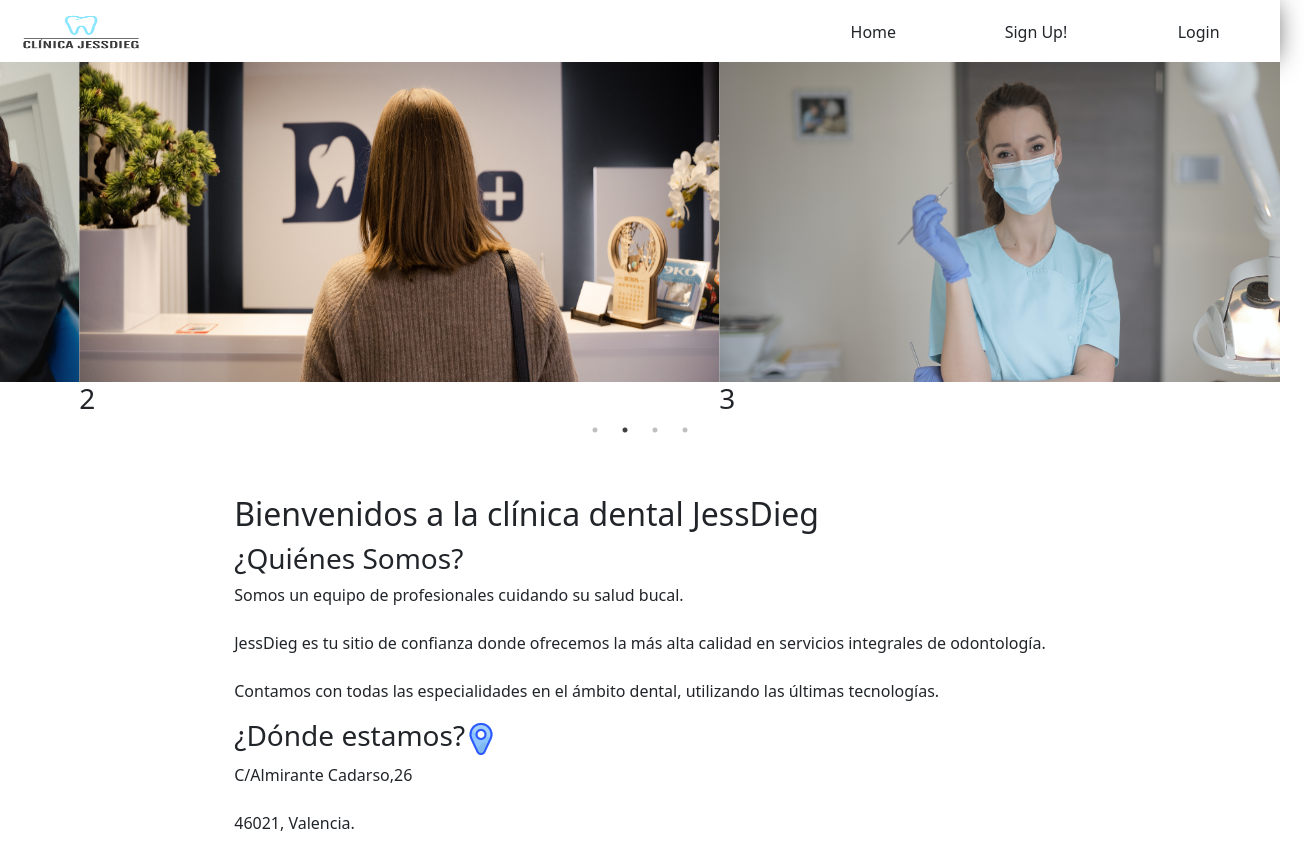
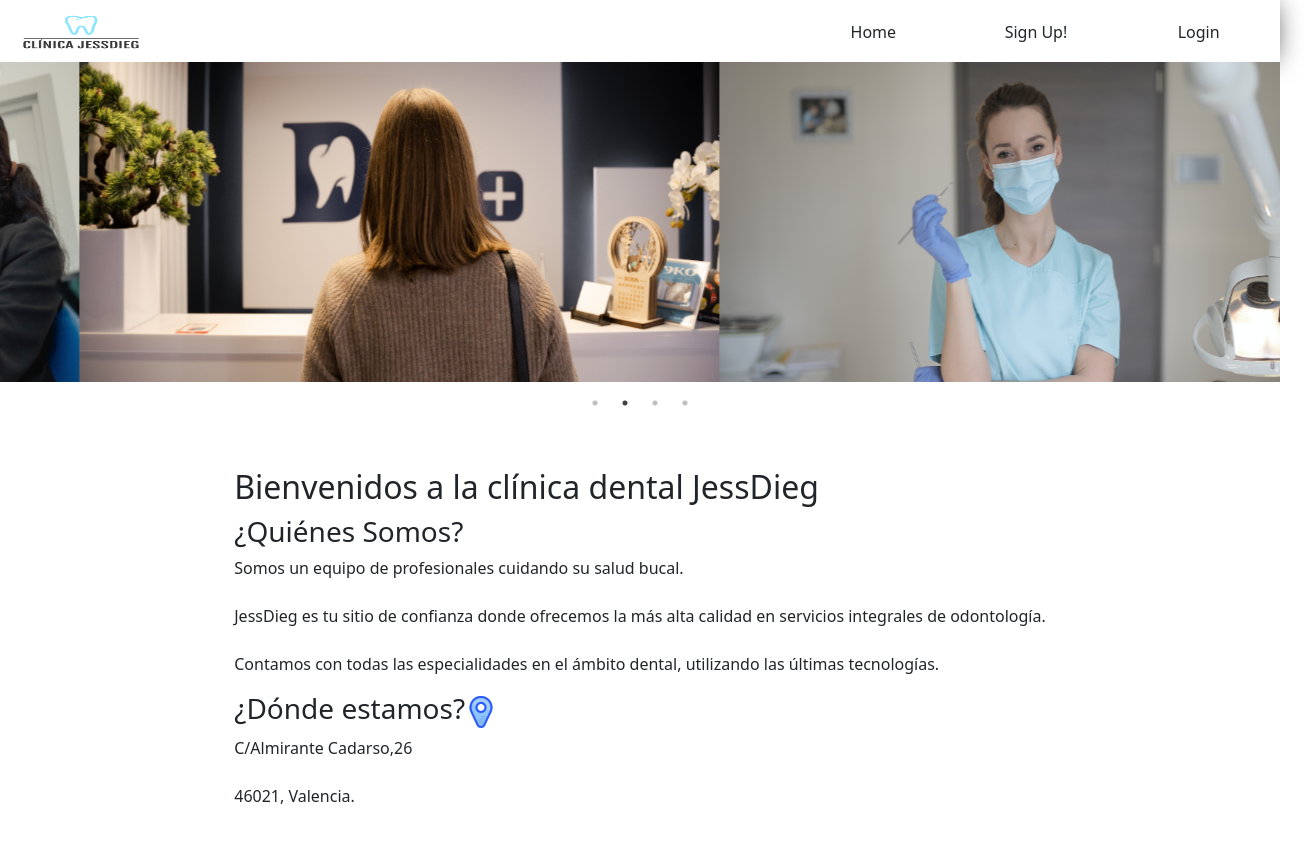
Before and after one commit to diegogb-08/Front-End-with-Reactjs, a React (Create React App) app: page / in a window 1280 px wide. Shown: the whole page, 1305 px wide, since content can reach past the window. After the commit the page ends 824 px from the top, so only its background shows below. Built offline with nearby package versions, Linux system fonts and the light colour scheme.

Commit message:
upgrade slideshow class to hooks and deleting button of carrousel

```diff
--- a/src/components/Slideshow/Slideshow.css
+++ b/src/components/Slideshow/Slideshow.css
@@ -1,15 +1,18 @@
-/* .slideshow-container{
+.sliderContainer{
     width: 100%;
-} */
+}
+
 
 .slider{
     margin-top: 1em;
     height: 20em;
-    width: 100%;
-    /* overflow: hidden; */
+    width: 50em;
+    overflow: hidden;
+
 }
 
 .slider img {
+    height: 100%;
     width: 100%;
-    height: 100%;
+
 }
--- a/src/components/Slideshow/Slideshow.jsx
+++ b/src/components/Slideshow/Slideshow.jsx
@@ -11,42 +11,41 @@ import Slide2 from '../../img/dentalClinic.png'
 import Slide3 from '../../img/dentistGirl.png'
 import Slide4 from '../../img/clinicGirl.png'
 
-export default class AutoPlay extends Component {
+const Slideshow = () => {
 
-    render() {
-      const settings = {
+
+    const settings = {
         dots: true,
         infinite: true,
         slidesToShow: 2,
         slidesToScroll: 1,
         autoplay: true,
+        arrows: false,
         speed: 5000,
         autoplaySpeed: 1000,
         cssEase: "linear"
       };
 
       return (
-        <div className='slideshow-container'>
-           <h2>Auto Play</h2>
+            <div className='sliderContainer'>
+              <h2>Auto Play</h2>
           <Slider {...settings}>
             <div className='slider'>
                 <img className="slide1" alt="slide1" src={Slide1}/>
-                <h3>1</h3>
             </div>
             <div className='slider'>
                 <img className="slide2" alt="slide2" src={Slide2}/>
-                <h3>2</h3>
             </div>
             <div className='slider'>
                 <img className="slide3" alt="slide3" src={Slide3}/>
-                <h3>3</h3>
             </div>
             <div className='slider'>
                 <img className="slide4" alt="slide4" src={Slide4}/>
-                <h3>4</h3>
             </div>
           </Slider>
         </div>
       );
-    }
-  }
+}
+
+
+  export default Slideshow;
--- a/src/containers/Home/Home.css
+++ b/src/containers/Home/Home.css
@@ -9,12 +9,12 @@
 }
 
 .mainPhoto{
-    width: 100%;
+    width: 20em;
     height: 20em;
 }
 
 .homePhoto{
-    width: 100%;
+    /* width: 100%; */
     height: 100%;
 }
 
--- a/src/containers/Home/Home.jsx
+++ b/src/containers/Home/Home.jsx
@@ -4,7 +4,6 @@ import Header from '../../components/Header/Header';
 import Slideshow from '../../components/Slideshow/Slideshow'
 import './Home.css';
 
-import Photo from '../../img/smileClinic.png'
 import Geo from '../../img/geo.png'
 
 
@@ -12,16 +11,11 @@ import Geo from '../../img/geo.png'
 const Home = (props) => {
 
 
-
     return (
         <div className="homeContainer">
             <Header/>
             <Slideshow/>
              <div className="spaceHeader"></div>
-            {/* <div className="mainPhoto">
-                 <div className="textPhoto"><p>Clinica JessDieg,</p><p>Cuidamos de tu :)</p></div>
-                <img className="homePhoto" alt="working" src={Photo}/>
-            </div> */}
 
             <div className="mainDescription">
                 <h2>Bienvenidos a la clínica dental JessDieg</h2>
```
